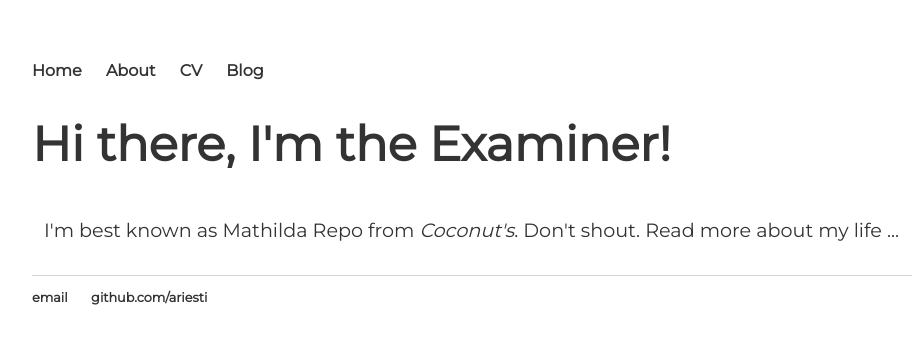
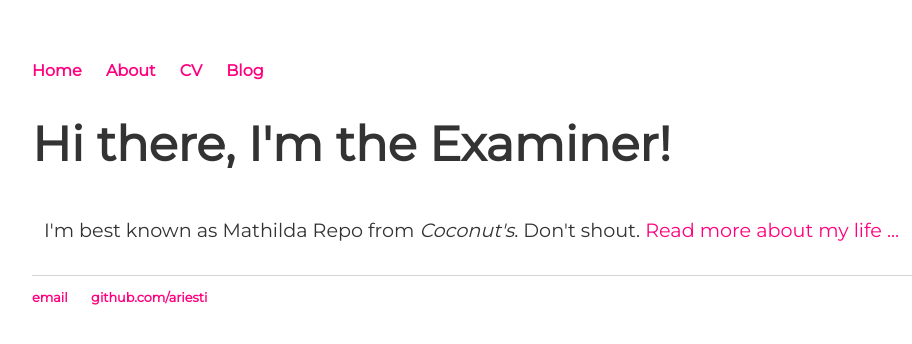
Before and after one commit to ariesti/ariesti.github.io, a Jekyll site: the page built from index.html, in a window 1280 px wide. Shown: the top 344 px of the page, without its empty margins (160-1072 px from the left). Built offline with Jekyll 4.4.1, drawn with Linux system fonts in a browser that asks for light colours.

Commit message:
Update main.css

```diff
--- a/css/main.css
+++ b/css/main.css
@@ -1,6 +1,6 @@
 body { font-family: Montserrat, Helvetica Neue, sans-serif; margin: 60px auto; width: 70%; color: #333; overflow: auto; }
 
-a { text-decoration: none; color: #333; border bottom: 3px solid #ff017e; }
+a { text-decoration: none; color: #ff017e; border bottom: 3px solid #ff017e; }
 a:hover { color: #ff017e; }
 
 p { font-size: 1.2em; line-height: 1.4em; padding: 12px; box-sizing: border-box; color: #333; overflow: auto; }
```
